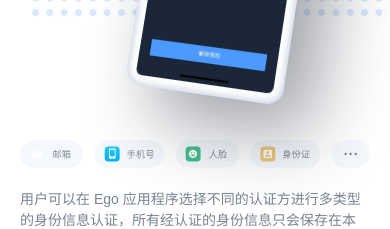
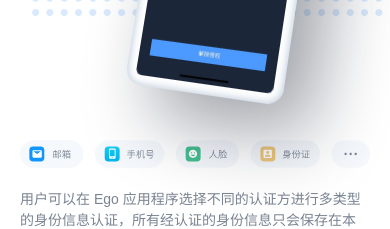
Before and after one commit to yancymin/gt-Ego-landing-page, a Vue app: page / in a window 390 px wide. Shown: the part 2280-2509 px from the top of the page. Built offline with nearby package versions, Linux system fonts and the light colour scheme.

Commit message:
mobile: effect svg mail-bg fixed

```diff
--- a/src/components/icons/attestation.vue
+++ b/src/components/icons/attestation.vue
@@ -56,7 +56,7 @@
               ></path>
               <g>
                 <rect
-                  id="Rectangle-2"
+                  id="mail-bg"
                   fill="url(#linearGradient-1)"
                   fill-rule="nonzero"
                   x="0"
--- a/src/style/mobile.scss
+++ b/src/style/mobile.scss
@@ -281,6 +281,10 @@
                     }
                     svg {
                         width: 100%;
+
+                        #mail-bg {
+                            fill: #1196FE;
+                        }
                     }
                 }
                 .scene {
```
